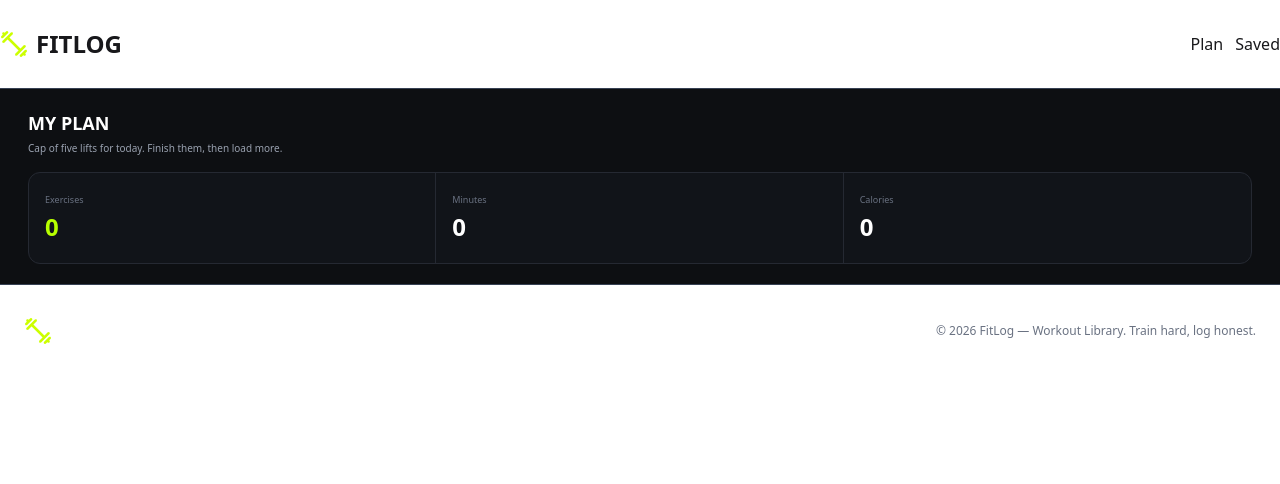
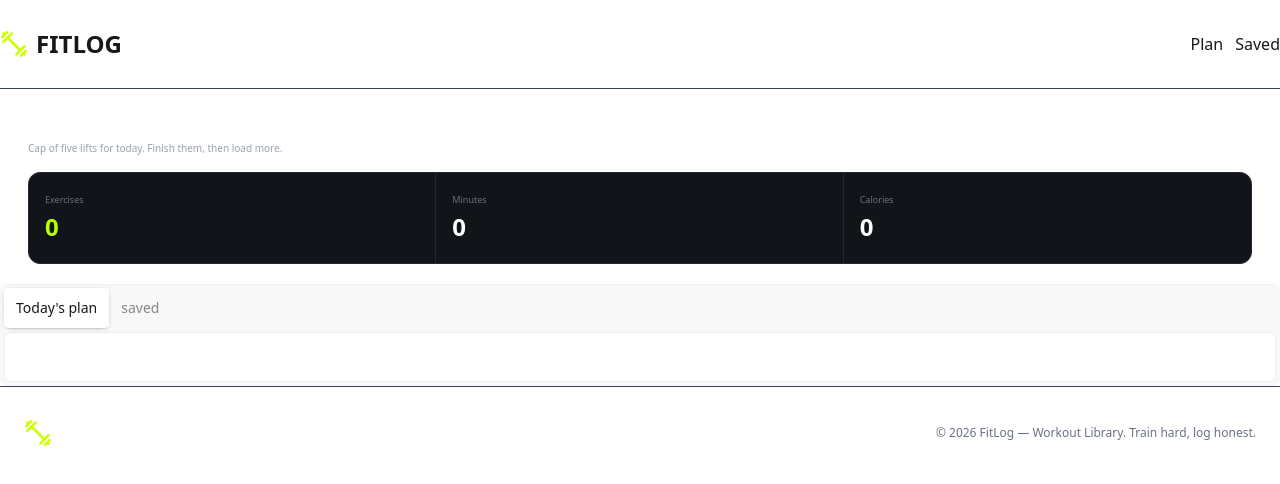
Before and after one commit to smraseldev07/ph-assignment-6, a Next.js app: page /my-plan in a window 1280 px wide. Shown: the top 484 px of the page. Built offline with nearby package versions, Linux system fonts and the light colour scheme.

Commit message:
my plans and save data visualized

```diff
--- a/src/app/my-plan/page.tsx
+++ b/src/app/my-plan/page.tsx
@@ -1,11 +1,17 @@
 "use client"
 
+
+import LibraryCard from "@/component/shared/LibraryCard";
 import { WorkoutContext } from "@/context/WorkoutContext"
+import { tworkout } from "@/types";
 
 import { useContext } from "react"
 
 const MyplanPage = () => {
-    const { todayplan , save } = useContext(WorkoutContext)
+    const { todayplan, save } = useContext(WorkoutContext) as {
+      todayplan: tworkout[];
+      save: tworkout[];
+    };
 
     console.log(save);
 
@@ -16,7 +22,7 @@ const MyplanPage = () => {
 
 
         <div>
-            <section className="bg-[#0d0f12] px-7 py-5 text-white container mx-auto">
+            <section className="px-7 py-5 text-white container mx-auto">
   <div>
     <h2 className="text-lg font-bold uppercase">My Plan</h2>
     <p className="mt-1 text-[10px] text-gray-400">
@@ -46,6 +52,25 @@ const MyplanPage = () => {
 
   </div>
 </section>
+<div className="tabs tabs-box container mx-auto">
+  <input type="radio" name="my_tabs_6" className="tab" aria-label="Today's plan" defaultChecked/>
+  <div className="tab-content bg-base-100 border-base-300 p-6">
+    {
+        todayplan.map((plan : tworkout) =>{
+            return <LibraryCard key={plan.id} workout={plan}></LibraryCard>
+        })
+    }
+  </div>
+
+  <input type="radio" name="my_tabs_6" className="tab" aria-label="saved"  />
+  <div className="tab-content bg-base-100 border-base-300 p-6">  {
+        save.map((plan : tworkout) =>{
+            return <LibraryCard key={plan.id} workout={plan}></LibraryCard>
+        })
+    }</div>
+
+
+</div>
         </div>
     );
 };
```
